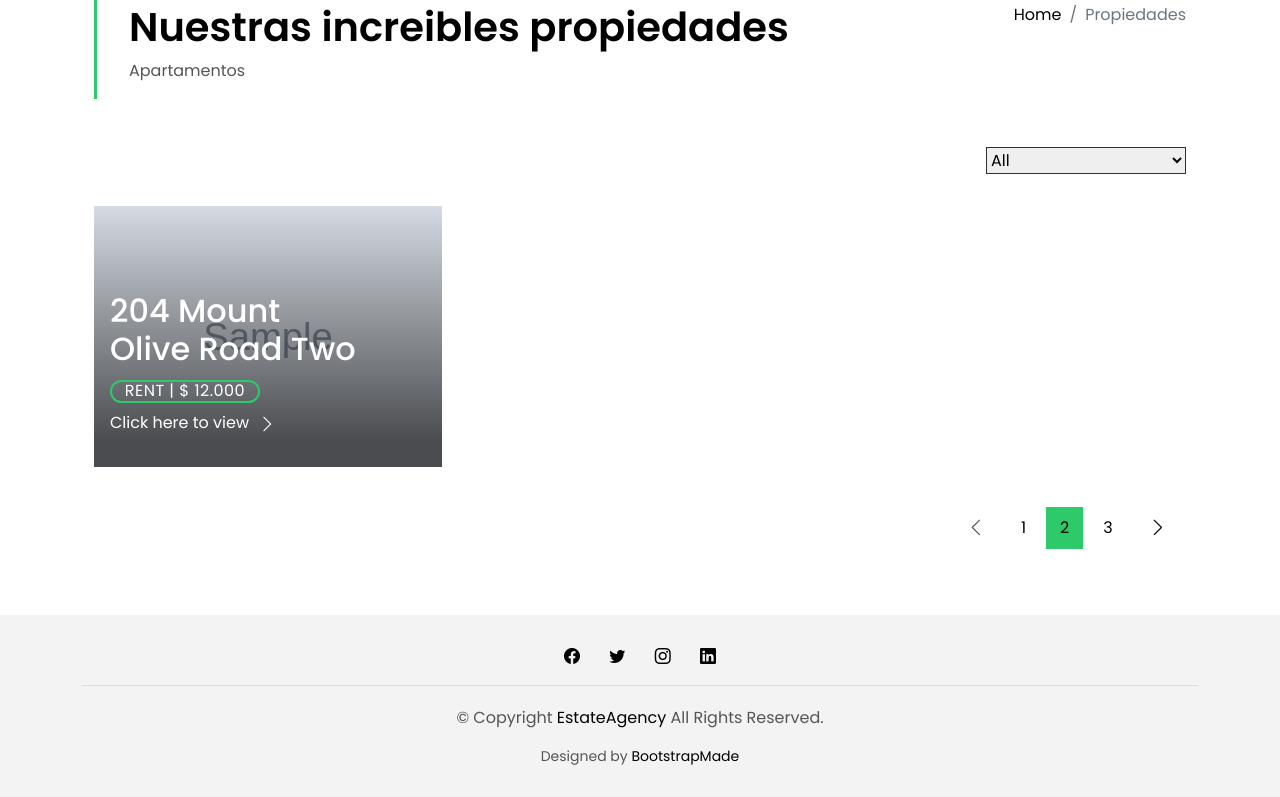
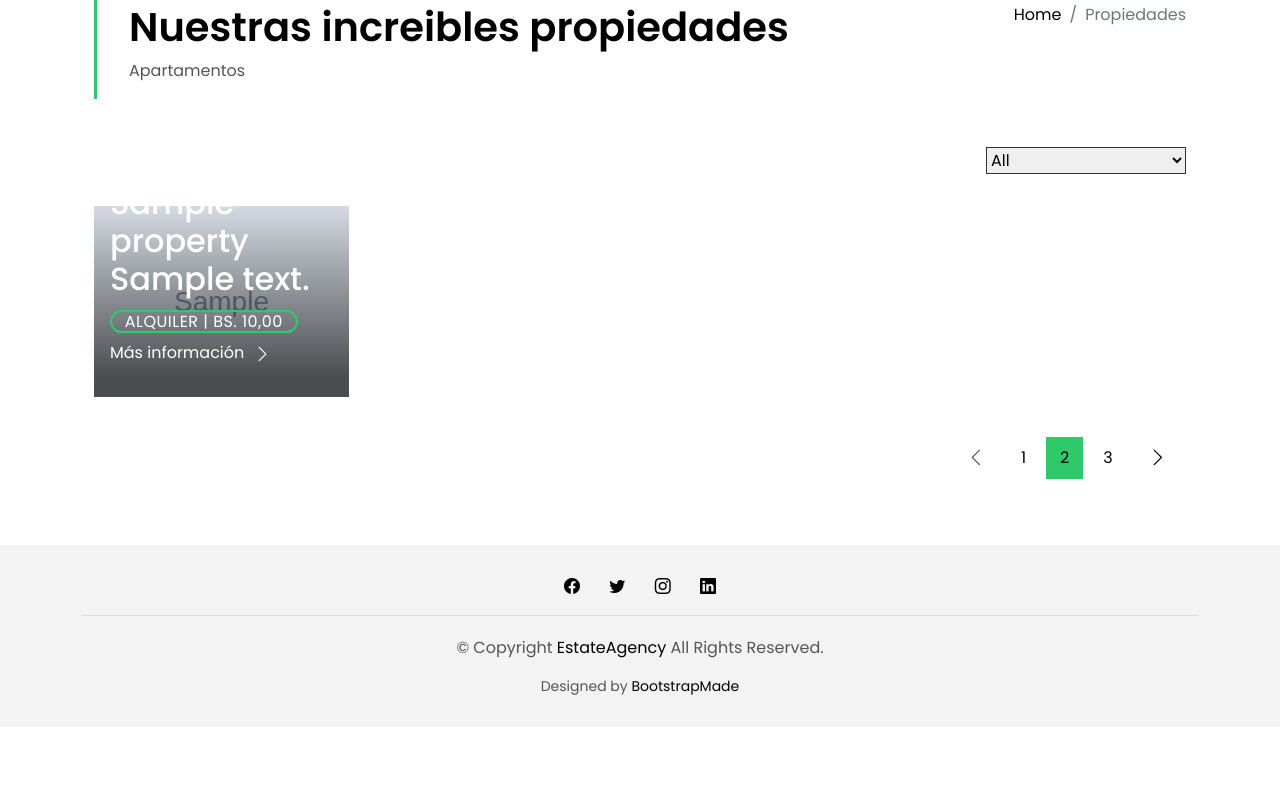
Before and after one commit to wfarelt/houseRental, a Django app: page /property_type/1 in a window 1280 px wide. Shown: the part 205-1002 px from the top of the page. After the commit the page ends 900 px from the top, so only its background shows below. Run offline with Django 4.2, Linux system fonts and the light colour scheme; data comes from the database, SQL or seed files in the repository; tables that the repository leaves empty hold one stand-in row (values such as "Sample post"); grey boxes marked "Sample" are stand-in pictures; some libraries are stand-ins or nearby versions.

Commit message:
adding property created form

```diff
--- a/rentals/templates/rentals/index.html
+++ b/rentals/templates/rentals/index.html
@@ -26,7 +26,7 @@
     {% if propertys %}
 
     {% for property in propertys %}
-    <div class="col-md-3">
+    <div class="col-md-3 mb-3">
       <div class="card-box-a card-shadow">
         <div class="img-box-a">
           <img src="/media/{{ property.image}}" alt="" class="img-a img-fluid">
--- a/rentals/templates/rentals/properties_by_type.html
+++ b/rentals/templates/rentals/properties_by_type.html
@@ -50,9 +50,10 @@
                     </div>
                 </div>
 
+                {% if propertys %}
+
                 {% for property in propertys %}
-
-                <div class="col-md-4">
+                <div class="col-md-3">
                     <div class="card-box-a card-shadow">
                         <div class="img-box-a">
                             <img src="/media/{{ property.image }}" alt="" class="img-a img-fluid">
@@ -61,15 +62,15 @@
                             <div class="card-overlay-a-content">
                                 <div class="card-header-a">
                                     <h2 class="card-title-a">
-                                        <a href="#">204 Mount
-                                            <br> Olive Road Two</a>
+                                        <a href="#">{{property.name}}
+                                            <br> {{property.address}}</a>
                                     </h2>
                                 </div>
                                 <div class="card-body-a">
                                     <div class="price-box d-flex">
-                                        <span class="price-a">rent | $ 12.000</span>
+                                        <span class="price-a">Alquiler | Bs. {{property.price}} </span>
                                     </div>
-                                    <a href="property-single.html" class="link-a">Click here to view
+                                    <a href="property-single.html" class="link-a">Más información
                                         <span class="bi bi-chevron-right"></span>
                                     </a>
                                 </div>
@@ -77,21 +78,21 @@
                                     <ul class="card-info d-flex justify-content-around">
                                         <li>
                                             <h4 class="card-info-title">Area</h4>
-                                            <span>340m
-                                                <sup>2</sup>
+                                            <span>{{property.scuare_meters}}
+                                                m<sup>2</sup>
                                             </span>
                                         </li>
                                         <li>
-                                            <h4 class="card-info-title">Beds</h4>
-                                            <span>2</span>
+                                            <h4 class="card-info-title">Cuartos</h4>
+                                            <span>{{ property.rooms }}</span>
                                         </li>
                                         <li>
-                                            <h4 class="card-info-title">Baths</h4>
-                                            <span>4</span>
+                                            <h4 class="card-info-title">Baños</h4>
+                                            <span>{{ property.bathrooms}}</span>
                                         </li>
                                         <li>
-                                            <h4 class="card-info-title">Garages</h4>
-                                            <span>1</span>
+                                            <h4 class="card-info-title">Garajes</h4>
+                                            <span>{{ property.garage }}</span>
                                         </li>
                                     </ul>
                                 </div>
@@ -100,6 +101,10 @@
                     </div>
                 </div>
                 {% endfor %}
+
+                {% else %}
+                    <h1>No hay {{ property_type }}</h1>
+                {% endif %}
 
             </div>
 
--- a/rentals/urls.py
+++ b/rentals/urls.py
@@ -1,6 +1,7 @@
 from django.urls import path, include
 
-from .views import index, UserCreateView, LoginView, property_detail, properties_by_type
+from .views import index, UserCreateView, LoginView, property_detail, properties_by_type, \
+    PropertyCreateView
 
 urlpatterns = [
     path('', index, name='index'),
@@ -9,4 +10,5 @@ urlpatterns = [
 
     path('property/<int:pk>', property_detail, name='property_detail'),
     path('property_type/<int:pk>', properties_by_type, name='properties_by_type'),
+    path('property_create/', PropertyCreateView.as_view(), name='property_create'),
 ]
--- a/rentals/views.py
+++ b/rentals/views.py
@@ -11,7 +11,7 @@ from django.contrib.auth.views import LoginView
 
 def index(request):
     property_types = PropertyType.objects.filter(status=True)
-    propertys = Property.objects.filter(status='1')
+    propertys = Property.objects.filter(status='1', visits__gte=1).order_by('-visits')[:4]
     context = { 'property_types' : property_types, 'propertys' : propertys }
     return render(request, 'rentals/index.html', context )
 
@@ -42,3 +42,9 @@ def properties_by_type(request, pk):
 
     context = { 'property_types' : property_types, 'propertys' : propertys, 'property_type' : property_type }
     return render(request, 'rentals/properties_by_type.html', context )
+
+class PropertyCreateView(CreateView):
+    model = Property
+    template_name = 'rentals/property_create.html'
+    fields = '__all__'
+    success_url = reverse_lazy('index')
--- a/templates/base.html
+++ b/templates/base.html
@@ -90,7 +90,7 @@
               <a class="dropdown-item" href="">Mis Notificaciones <span class="badge bg-primary badge-number">4</span></a>
               <a class="dropdown-item" href="">Mis Inmuebles</a>
               <a class="dropdown-item" href="">Mis Pagos</a>
-              <a class="dropdown-item" href="">Anuncios</a>
+              <a class="dropdown-item" href="{% url 'property_create' %}">Nuevo Inmueble</a>
               <a class="dropdown-item" href="">Alquileres</a>
               <hr>
               <a class="dropdown-item" href="{% url 'accounts:logout' %}">Cerrar Sesión</a>
```
Also changed, not shown: rentals/templates/rentals/property_create.html (added, +26 -0 lines).
